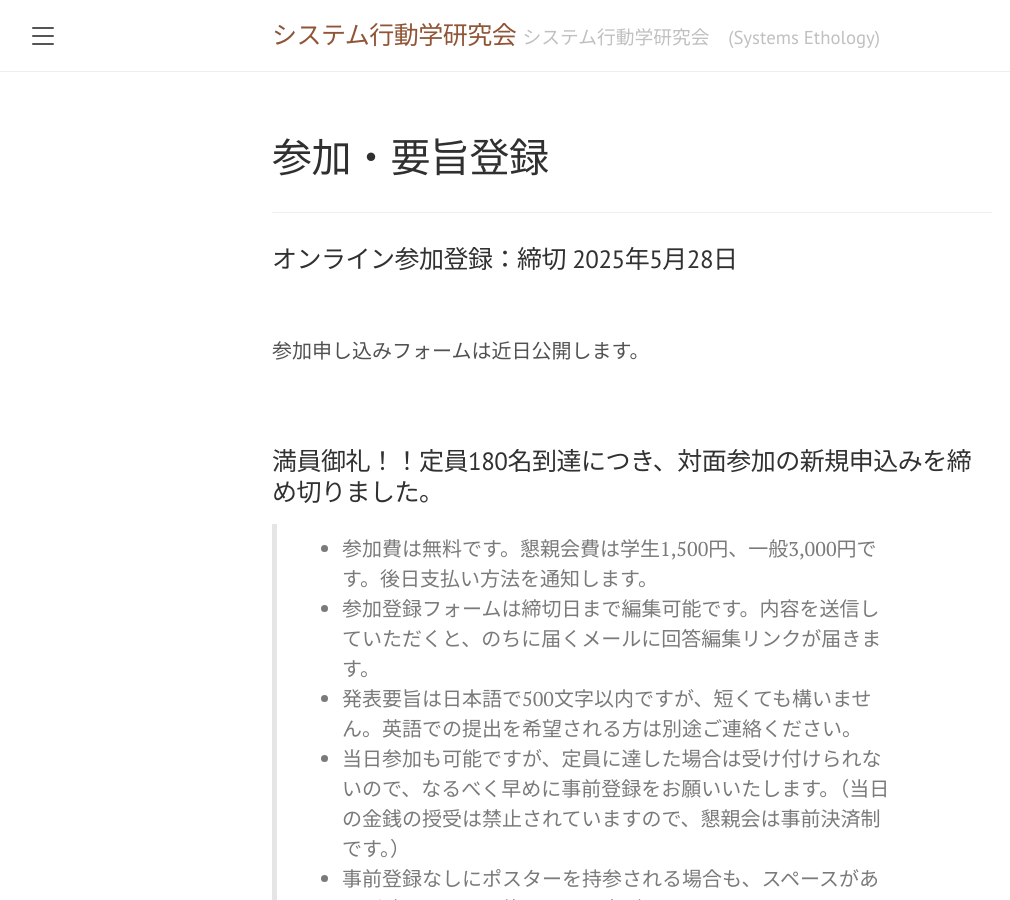
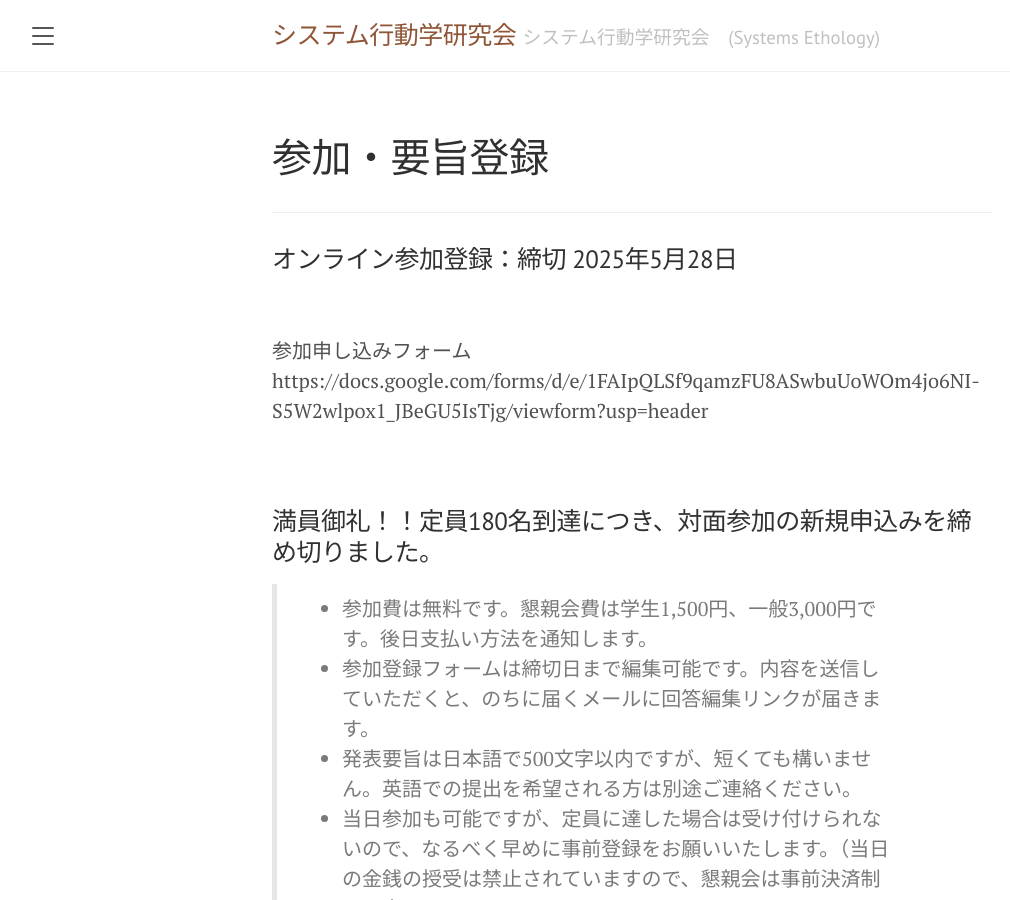
Before and after one commit to SystemsEthology/website, a Jekyll site: the page built from event_01/conference01_join.md, in a window 1280 px wide and 900 px high. Shown: the whole window, without its empty margins (8-1018 px from the left). Built offline with Jekyll 4.4.1, drawn with Linux system fonts in a browser that asks for light colours.

Commit message:
Update conference01_join.md

```diff
--- a/event_01/conference01_join.md
+++ b/event_01/conference01_join.md
@@ -9,7 +9,8 @@
 
 <br>
 
-参加申し込みフォームは近日公開します。
+参加申し込みフォーム<br>
+https://docs.google.com/forms/d/e/1FAIpQLSf9qamzFU8ASwbuUoWOm4jo6NI-S5W2wlpox1_JBeGU5IsTjg/viewform?usp=header
 
 <br>
 
```
